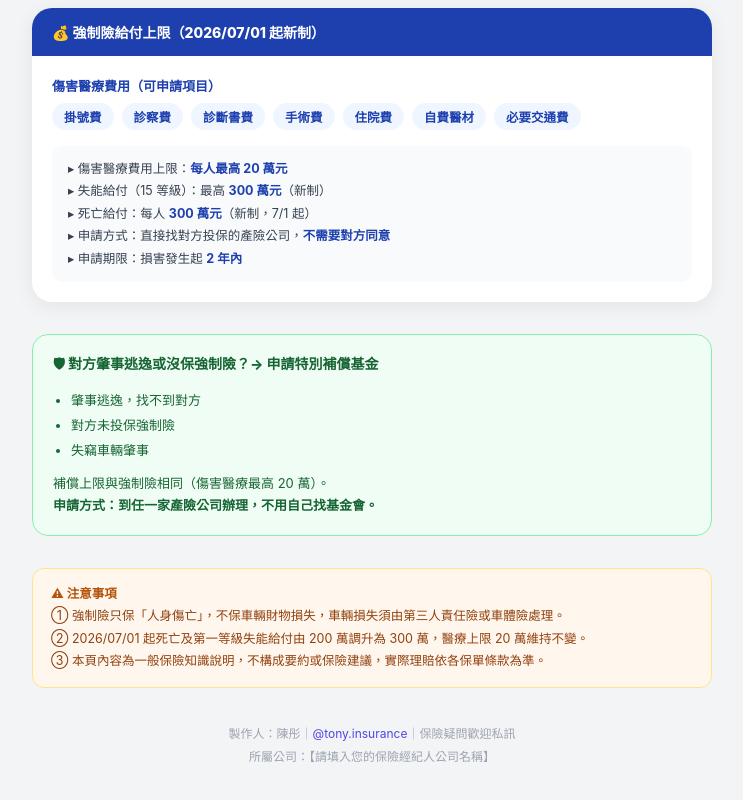
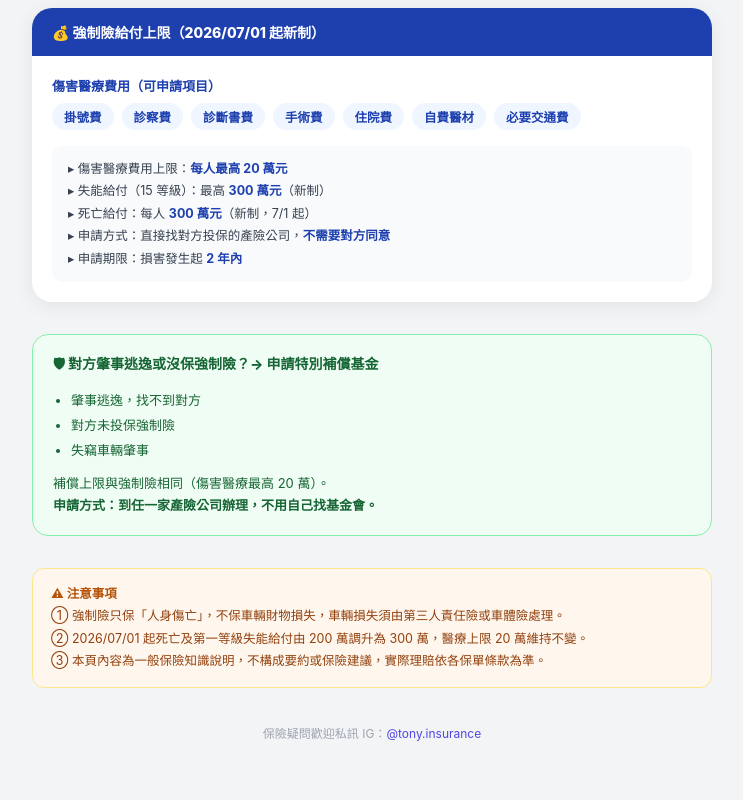
Before and after one commit to tonychen1122/car-insurance, a plain HTML site: page car-accident-guide.html in a window 1280 px wide. Shown: the part 1853-2653 px from the top of the page, without its empty margins (268-1011 px from the left). Drawn offline with Linux system fonts and the light colour scheme.

Commit message:
Add files via upload

```diff
--- a/car-accident-guide.html
+++ b/car-accident-guide.html
@@ -431,8 +431,7 @@
   </div>
 
   <footer>
-    <p>製作人：陳彤｜<a href="https://www.instagram.com/tony.insurance" target="_blank">@tony.insurance</a>｜保險疑問歡迎私訊</p>
-    <p style="margin-top:6px;">所屬公司：【請填入您的保險經紀人公司名稱】</p>
+    <p>保險疑問歡迎私訊 IG：<a href="https://www.instagram.com/tony.insurance" target="_blank">@tony.insurance</a></p>
   </footer>
 
 </body>
```
